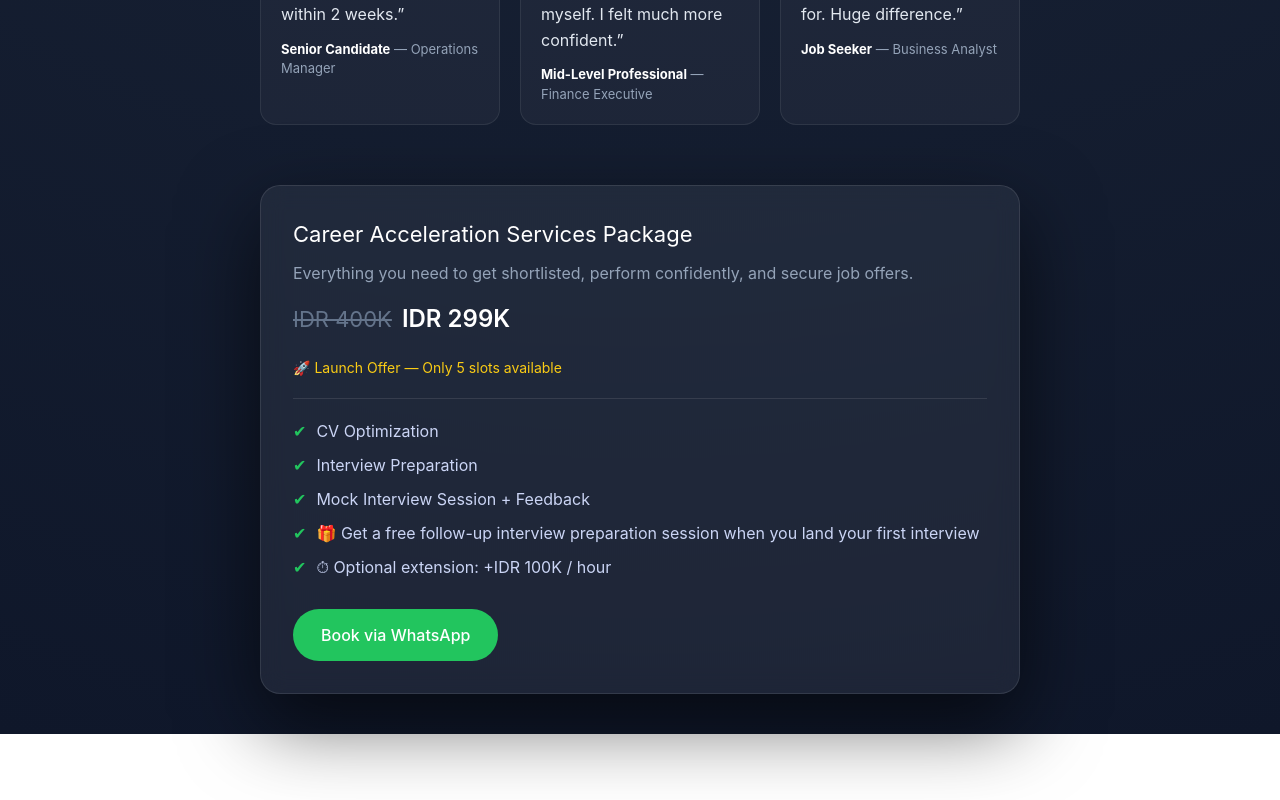
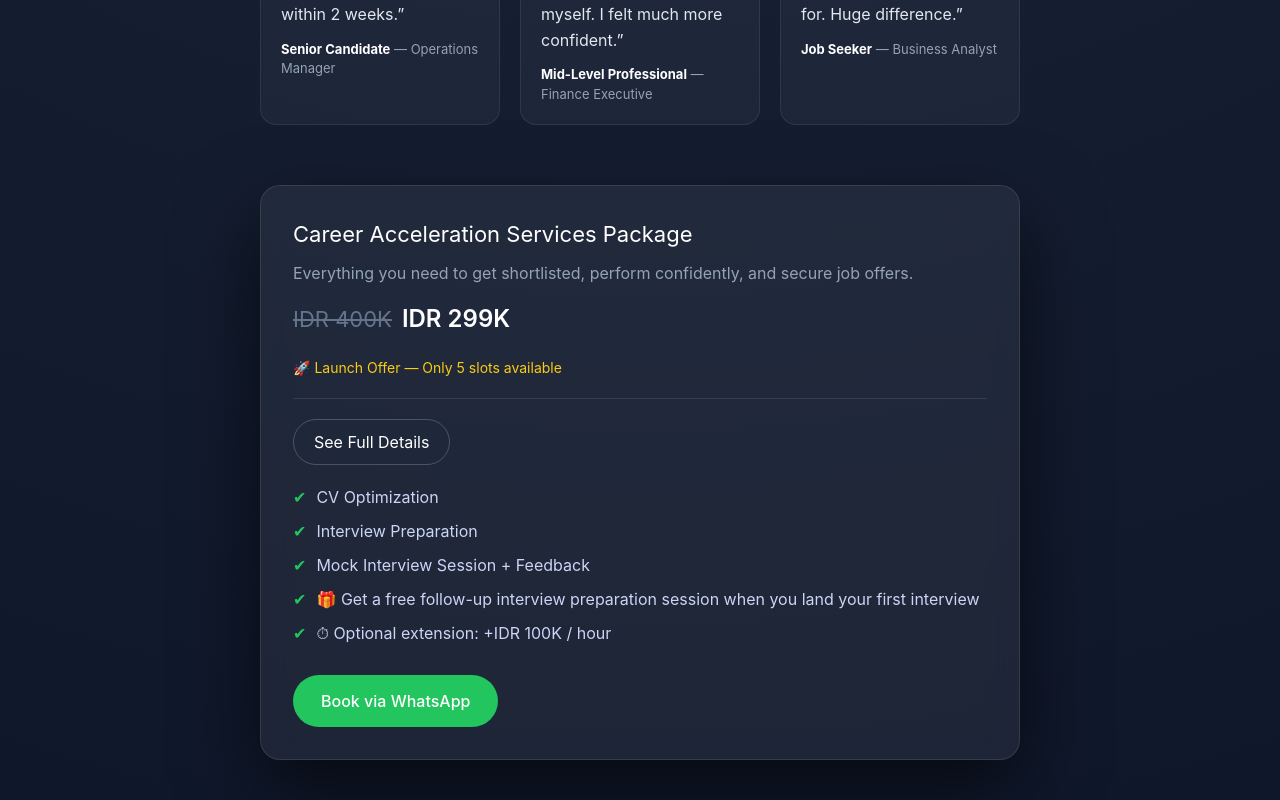
Before and after one commit to Ramzyjof/vd-fokus-landing, a Next.js app: page / in a window 1280 px wide. Shown: the part 1184-1984 px from the top of the page. Before the commit the page ends 1918 px from the top, so only its background shows below. Built offline with nearby package versions, Linux system fonts and the light colour scheme.

Commit message:
add dropdown details in package

```diff
--- a/app/page.tsx
+++ b/app/page.tsx
@@ -6,6 +6,7 @@ import Image from "next/image";
 export default function Page() {
   const [visible, setVisible] = useState(false);
   const [pressed, setPressed] = useState(false);
+  const [showDetails, setShowDetails] = useState(false);
 
   useEffect(() => {
     setTimeout(() => {
@@ -295,6 +296,58 @@ export default function Page() {
       margin: "20px 0"
     }}
   />
+<button
+  onClick={() => setShowDetails(!showDetails)}
+  style={{
+    marginBottom: "20px",
+    padding: "10px 20px",
+    borderRadius: "999px",
+    background: "transparent",
+    border: "1px solid rgba(255,255,255,0.2)",
+    color: "#fff",
+    cursor: "pointer",
+    transition: "all 0.3s ease"
+  }}
+>
+  {showDetails ? "Hide Details" : "See Full Details"}
+</button>
+<div
+  style={{
+    maxHeight: showDetails ? "1000px" : "0px",
+    overflow: "hidden",
+    transition: "all 0.5s ease",
+    opacity: showDetails ? 1 : 0,
+    transform: showDetails ? "translateY(0)" : "translateY(-10px)"
+  }}
+>
+  {/* CONTENT */}
+  <div style={{ marginBottom: "20px" }}>
+    <h3 style={{ marginBottom: "8px" }}>Phase 1 — CV Strategy</h3>
+    <ul style={{ lineHeight: "1.8", color: "#cbd5f5" }}>
+      <li>✔ CV audit & restructuring</li>
+      <li>✔ Strong positioning</li>
+      <li>✔ ATS optimization</li>
+    </ul>
+  </div>
+
+  <div style={{ marginBottom: "20px" }}>
+    <h3 style={{ marginBottom: "8px" }}>Phase 2 — Interview Mastery</h3>
+    <ul style={{ lineHeight: "1.8", color: "#cbd5f5" }}>
+      <li>✔ Mock Interview Session</li>
+      <li>✔ Structured answer framework</li>
+      <li>✔ Real-time feedback</li>
+    </ul>
+  </div>
+
+  <div style={{ marginBottom: "20px" }}>
+    <h3 style={{ marginBottom: "8px" }}>Phase 3 — Support</h3>
+    <ul style={{ lineHeight: "1.8", color: "#cbd5f5" }}>
+      <li>✔ Free follow-up session after first interview</li>
+      <li>✔ Ongoing guidance</li>
+      <li>✔ Focus on real outcomes</li>
+    </ul>
+  </div>
+</div>
 
   {/* FEATURES */}
   {[
```
